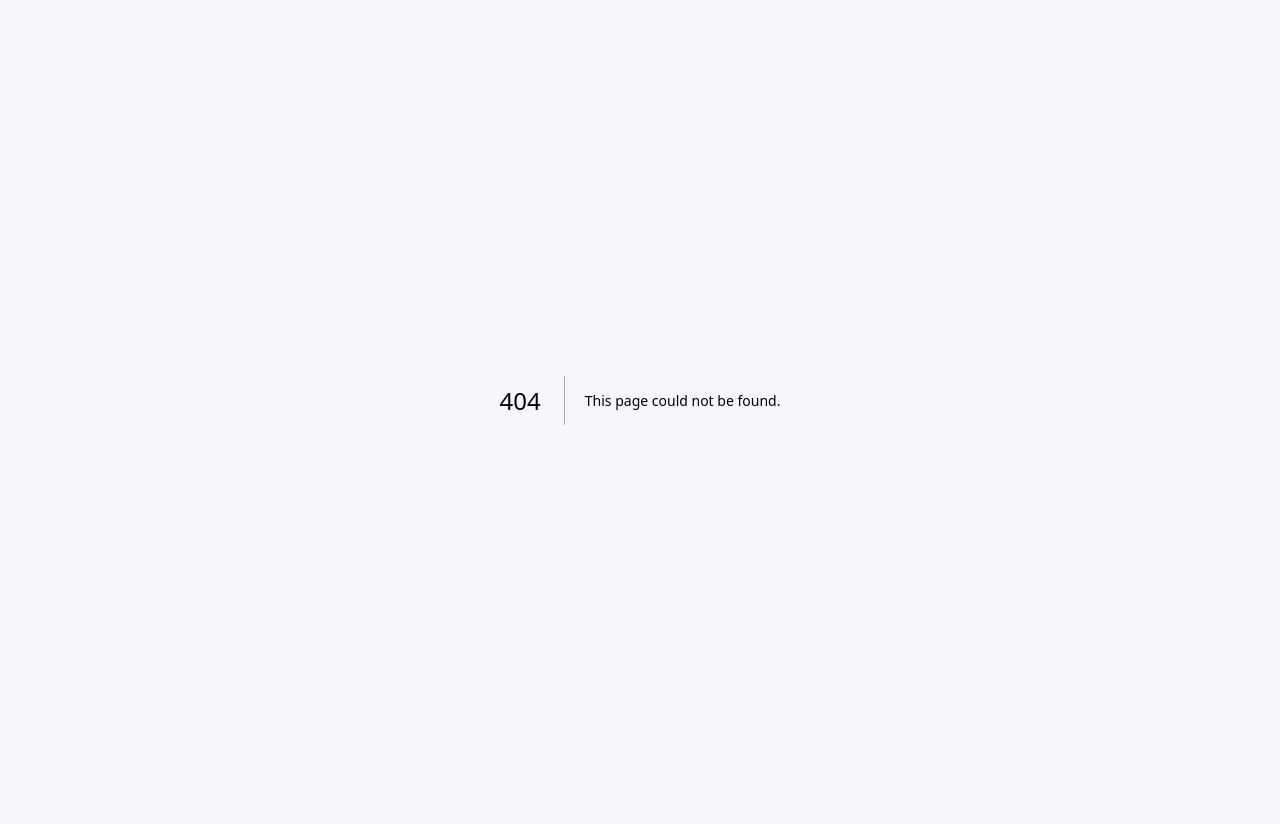
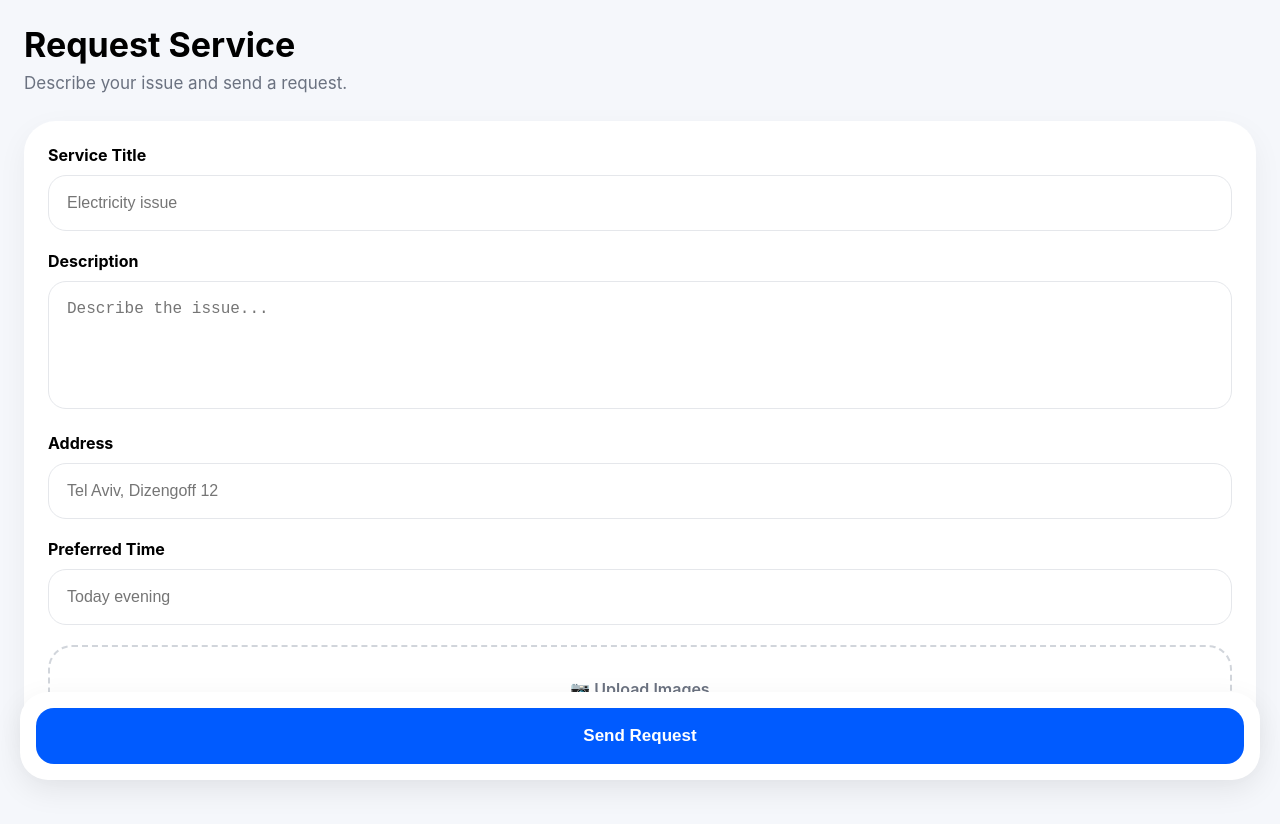
Before and after one commit to YoniLevy10/Fixly, a Next.js app: page /request in a window 1280 px wide. Before the commit this address had no page. Shown: the top 824 px of the page. Before the commit the page ends 800 px from the top, so only its background shows below. Built offline with nearby package versions, Linux system fonts and the light colour scheme.

Commit message:
Create request service flow screen

```diff
--- /dev/null
+++ b/app/request/page.tsx
@@ -0,0 +1,183 @@
+export default function RequestPage() {
+  return (
+    <main
+      style={{
+        minHeight: '100vh',
+        background: '#f5f7fb',
+        padding: '24px',
+        paddingBottom: '120px',
+      }}
+    >
+      <div style={{ marginBottom: '28px' }}>
+        <h1
+          style={{
+            fontSize: '34px',
+            marginTop: 0,
+            marginBottom: '8px',
+          }}
+        >
+          Request Service
+        </h1>
+
+        <p
+          style={{
+            color: '#6B7280',
+            fontSize: '17px',
+            margin: 0,
+          }}
+        >
+          Describe your issue and send a request.
+        </p>
+      </div>
+
+      <div
+        style={{
+          background: 'white',
+          borderRadius: '32px',
+          padding: '24px',
+          boxShadow: '0 10px 30px rgba(0,0,0,0.05)',
+          marginBottom: '24px',
+        }}
+      >
+        <div style={{ marginBottom: '20px' }}>
+          <label
+            style={{
+              display: 'block',
+              marginBottom: '10px',
+              fontWeight: 700,
+            }}
+          >
+            Service Title
+          </label>
+
+          <input
+            placeholder="Electricity issue"
+            style={{
+              width: '100%',
+              padding: '18px',
+              borderRadius: '18px',
+              border: '1px solid #E5E7EB',
+              boxSizing: 'border-box',
+              fontSize: '16px',
+            }}
+          />
+        </div>
+
+        <div style={{ marginBottom: '20px' }}>
+          <label
+            style={{
+              display: 'block',
+              marginBottom: '10px',
+              fontWeight: 700,
+            }}
+          >
+            Description
+          </label>
+
+          <textarea
+            placeholder="Describe the issue..."
+            rows={5}
+            style={{
+              width: '100%',
+              padding: '18px',
+              borderRadius: '18px',
+              border: '1px solid #E5E7EB',
+              boxSizing: 'border-box',
+              fontSize: '16px',
+              resize: 'none',
+            }}
+          />
+        </div>
+
+        <div style={{ marginBottom: '20px' }}>
+          <label
+            style={{
+              display: 'block',
+              marginBottom: '10px',
+              fontWeight: 700,
+            }}
+          >
+            Address
+          </label>
+
+          <input
+            placeholder="Tel Aviv, Dizengoff 12"
+            style={{
+              width: '100%',
+              padding: '18px',
+              borderRadius: '18px',
+              border: '1px solid #E5E7EB',
+              boxSizing: 'border-box',
+              fontSize: '16px',
+            }}
+          />
+        </div>
+
+        <div style={{ marginBottom: '20px' }}>
+          <label
+            style={{
+              display: 'block',
+              marginBottom: '10px',
+              fontWeight: 700,
+            }}
+          >
+            Preferred Time
+          </label>
+
+          <input
+            placeholder="Today evening"
+            style={{
+              width: '100%',
+              padding: '18px',
+              borderRadius: '18px',
+              border: '1px solid #E5E7EB',
+              boxSizing: 'border-box',
+              fontSize: '16px',
+            }}
+          />
+        </div>
+
+        <div
+          style={{
+            border: '2px dashed #D1D5DB',
+            borderRadius: '24px',
+            padding: '32px',
+            textAlign: 'center',
+            color: '#6B7280',
+            fontWeight: 600,
+          }}
+        >
+          📷 Upload Images
+        </div>
+      </div>
+
+      <div
+        style={{
+          position: 'fixed',
+          bottom: '20px',
+          left: '20px',
+          right: '20px',
+          background: 'white',
+          padding: '16px',
+          borderRadius: '28px',
+          boxShadow: '0 10px 30px rgba(0,0,0,0.08)',
+        }}
+      >
+        <button
+          style={{
+            width: '100%',
+            border: 'none',
+            background: '#005BFF',
+            color: 'white',
+            padding: '18px',
+            borderRadius: '18px',
+            fontSize: '17px',
+            fontWeight: 700,
+          }}
+        >
+          Send Request
+        </button>
+      </div>
+    </main>
+  )
+}
```
